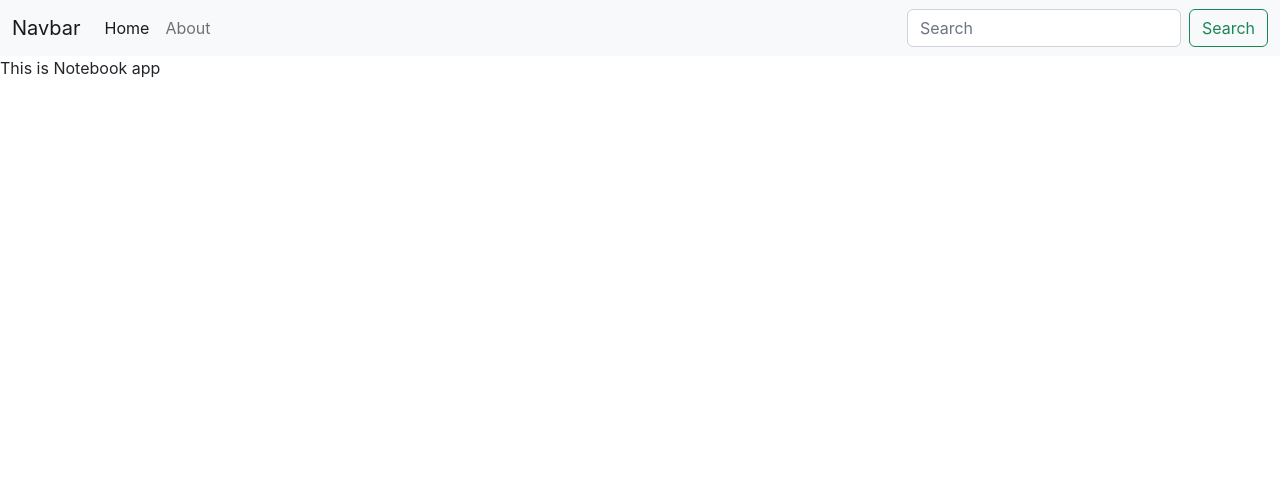
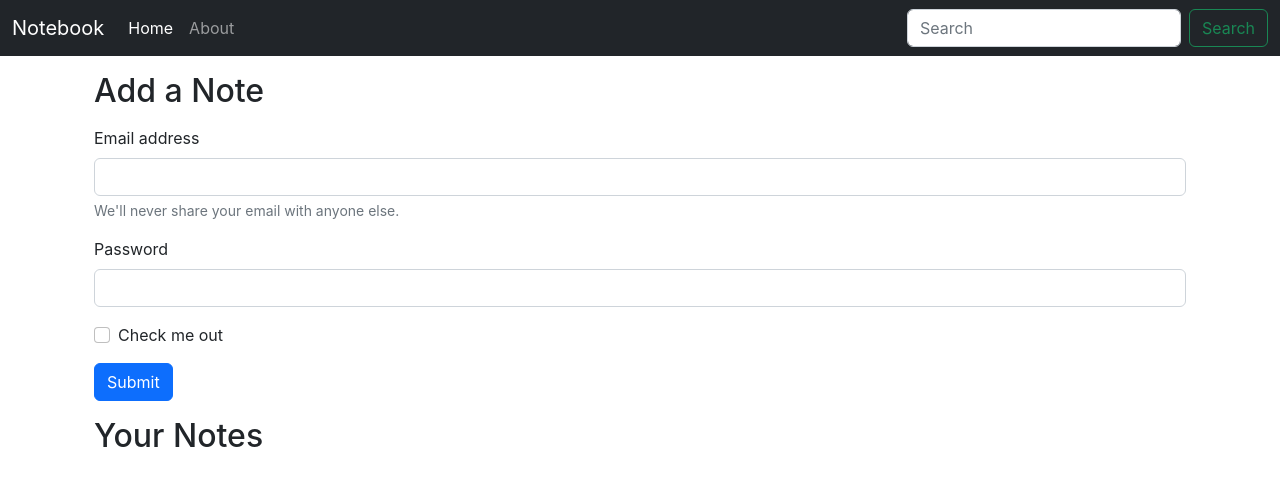
Before and after one commit to Mohit3312/notebook, a React (Create React App) app: page / in a window 1280 px wide. Shown: the top 486 px of the page. Built offline with nearby package versions, Linux system fonts and the light colour scheme.

Commit message:
Applied active class in Navbar Links using useLocator hook.

```diff
--- a/src/App.js
+++ b/src/App.js
@@ -11,10 +11,12 @@
       <NoteState>
         <Router>
           <NavBar />
-          <Routes>
-            <Route exact path="/" element={<Home />} />
-            <Route exact path="/about" element={<About />} />
-          </Routes>
+          <div className="container">
+            <Routes>
+              <Route exact path="/" element={<Home />} />
+              <Route exact path="/about" element={<About />} />
+            </Routes>
+          </div>
         </Router>
       </NoteState>
     </>
--- a/src/components/About.js
+++ b/src/components/About.js
@@ -2,15 +2,9 @@
 import NoteContext from "../context/notes/NoteContext";
 
 const About = () => {
-  const { state, update } = useContext(NoteContext);
-  useEffect(() => {
-    update("Kartik", "8A");
-    // eslint-disable-next-line
-  }, []);
-
   return (
     <div>
-      This is About component {state.name} and he is in Class - {state.class}
+      <h2 className="text-center my-3">This is About component</h2>
     </div>
   );
 };
--- a/src/components/Home.js
+++ b/src/components/Home.js
@@ -1,7 +1,55 @@
 import React from "react";
 
 const Home = () => {
-  return <div>This is Notebook app</div>;
+  return (
+    <div>
+      <div className="container my-3">
+        <h2>Add a Note</h2>
+        <form className="my-3">
+          <div className="mb-3">
+            <label htmlFor="exampleInputEmail1" className="form-label">
+              Email address
+            </label>
+            <input
+              type="email"
+              className="form-control"
+              id="exampleInputEmail1"
+              aria-describedby="emailHelp"
+            />
+            <div id="emailHelp" className="form-text">
+              We'll never share your email with anyone else.
+            </div>
+          </div>
+          <div className="mb-3">
+            <label htmlFor="exampleInputPassword1" className="form-label">
+              Password
+            </label>
+            <input
+              type="password"
+              className="form-control"
+              id="exampleInputPassword1"
+            />
+          </div>
+          <div className="mb-3 form-check">
+            <input
+              type="checkbox"
+              className="form-check-input"
+              id="exampleCheck1"
+            />
+            <label className="form-check-label" htmlFor="exampleCheck1">
+              Check me out
+            </label>
+          </div>
+          <button type="submit" className="btn btn-primary">
+            Submit
+          </button>
+        </form>
+      </div>
+      <div className="container">
+        <h2>Your Notes</h2>
+      </div>
+    </div>
+  );
 };
 
 export default Home;
--- a/src/components/NavBar.js
+++ b/src/components/NavBar.js
@@ -1,12 +1,14 @@
-import React from "react";
-import { Link } from "react-router-dom";
+import React, { useEffect } from "react";
+import { Link, useLocation } from "react-router-dom";
 
 const NavBar = () => {
+  let location = useLocation();
+
   return (
-    <nav className="navbar navbar-expand-lg bg-light">
+    <nav className="navbar navbar-expand-lg navbar-dark bg-dark">
       <div className="container-fluid">
         <Link className="navbar-brand" to="/">
-          Navbar
+          Notebook
         </Link>
         <button
           className="navbar-toggler"
@@ -22,12 +24,23 @@
         <div className="collapse navbar-collapse" id="navbarSupportedContent">
           <ul className="navbar-nav me-auto mb-2 mb-lg-0">
             <li className="nav-item">
-              <Link className="nav-link active" aria-current="page" to="/">
+              <Link
+                className={`nav-link ${
+                  location.pathname === "/" ? "active" : ""
+                }`}
+                aria-current="page"
+                to="/"
+              >
                 Home
               </Link>
             </li>
             <li className="nav-item">
-              <Link className="nav-link" to="/about">
+              <Link
+                className={`nav-link ${
+                  location.pathname === "/about" ? "active" : ""
+                }`}
+                to="/about"
+              >
                 About
               </Link>
             </li>
--- a/src/context/notes/NoteState.js
+++ b/src/context/notes/NoteState.js
@@ -2,22 +2,8 @@
 import { useState } from "react";
 
 const NoteState = (props) => {
-  const [state, setState] = useState({
-    name: "Mohit",
-    class: "10A",
-  });
-  const update = (nameParam, classParam) => {
-    setTimeout(() => {
-      setState({
-        name: nameParam,
-        class: classParam,
-      });
-    }, 1000);
-  };
   return (
-    <NoteContext.Provider value={{ state, update }}>
-      {props.children}
-    </NoteContext.Provider>
+    <NoteContext.Provider value={{}}>{props.children}</NoteContext.Provider>
   );
 };
 
```
